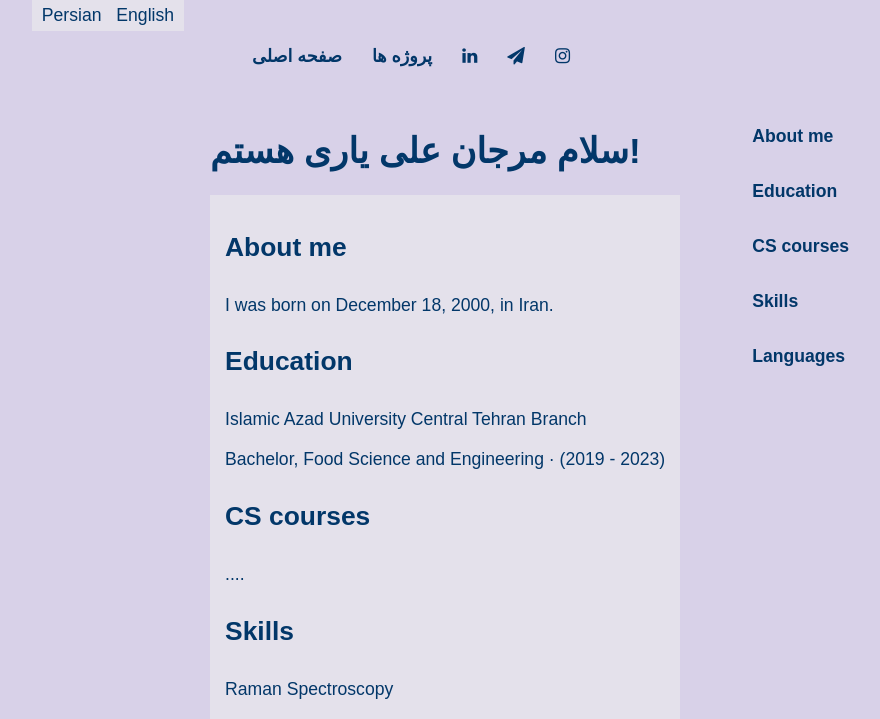
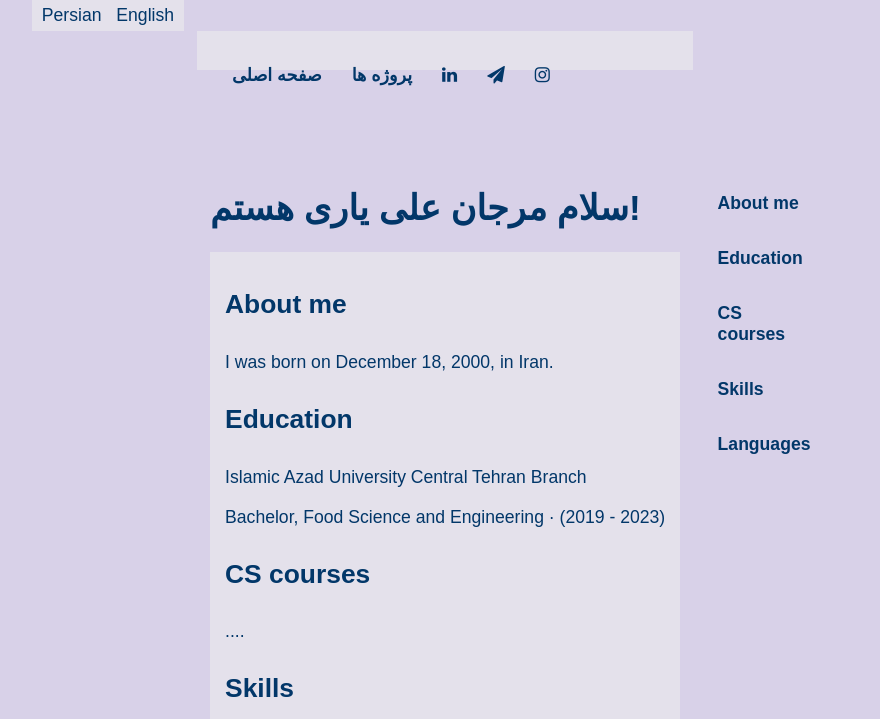
Before and after one commit to MarjanCode/portfolio, a Flask app: page / in a window 1280 px wide. Shown: the top 719 px of the page, without its empty margins (271-1151 px from the left). Run offline with Flask 3, Linux system fonts and the light colour scheme.

Commit message:
Mon, Jan 6, 2025, 6:09 PM +03:30

```diff
--- a/static/mystyle.css
+++ b/static/mystyle.css
@@ -32,6 +32,8 @@ a {
 
 ul {
     list-style-type: none;
+    padding: 4%;
+
 }
 
 .menu {
```
